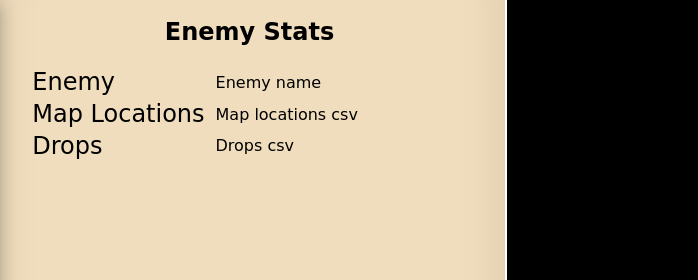
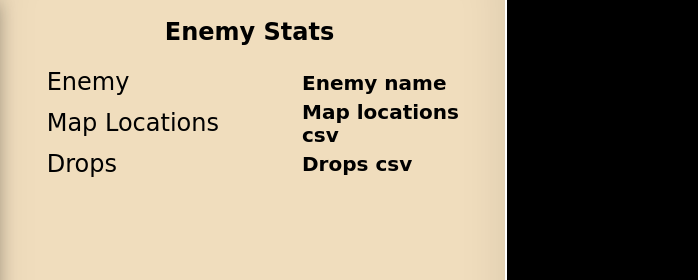
Before and after one commit to poornimapk/botw-compendium, a plain HTML site: page index.html in a window 1280 px wide. Shown: the part 126-406 px from the top of the page, 582-1280 px from the left. Drawn offline with Linux system fonts and the light colour scheme; no server answers; a web font is replaced by a local one.

Commit message:
Updated style.css to fix font size of name, location and drops

```diff
--- a/css/style.css
+++ b/css/style.css
@@ -123,9 +123,10 @@ h1 {
   height: 40%;
 }
 
-/* #name, #locations, #drops {
-  padding-left: 10%;
-} */
+#name, #locations, #drops {
+  font-weight: bold;
+  font-size: 1.25rem;
+}
 /******************************************
 /* ADDITIONAL STYLES
 /*******************************************/
```
